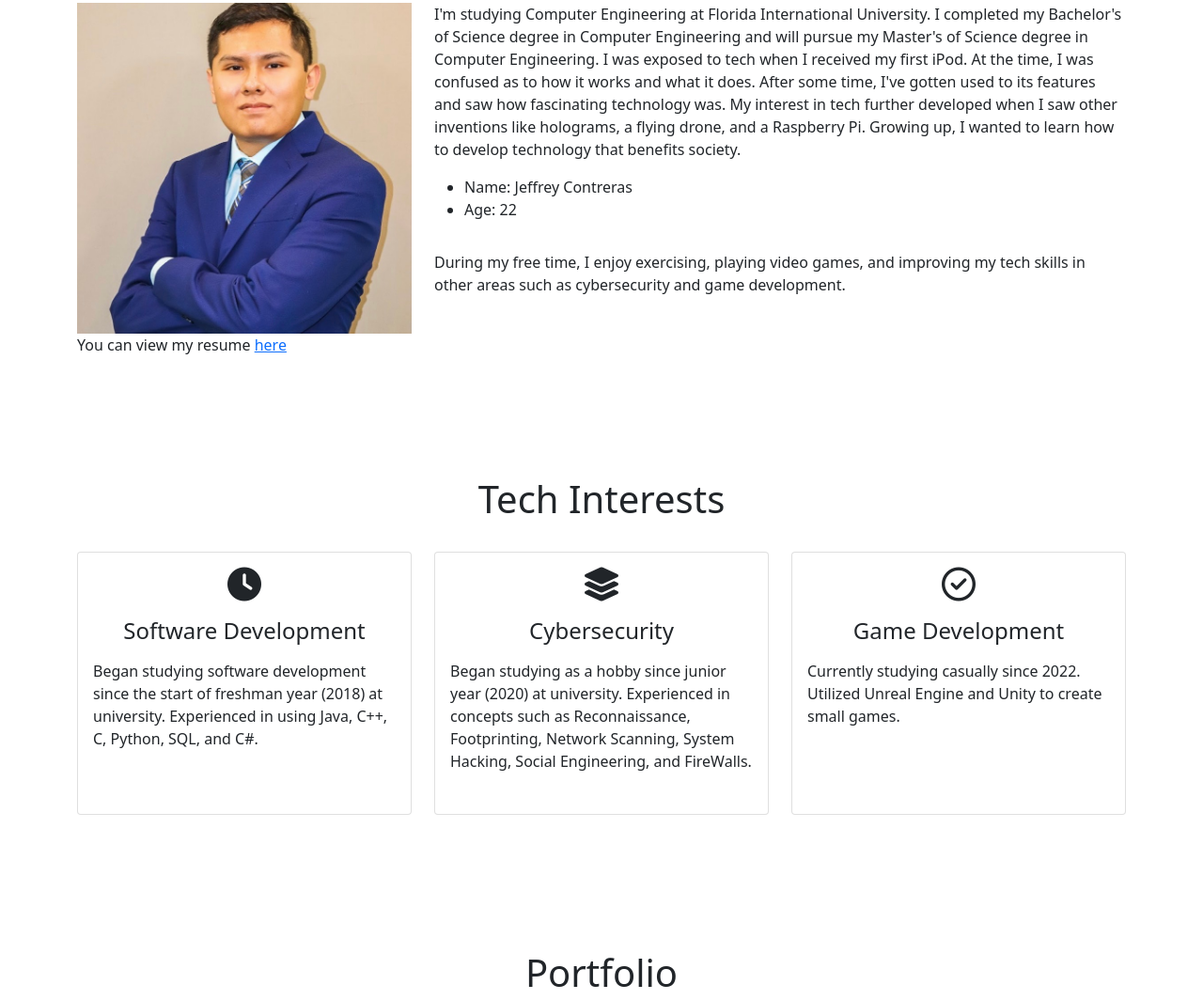
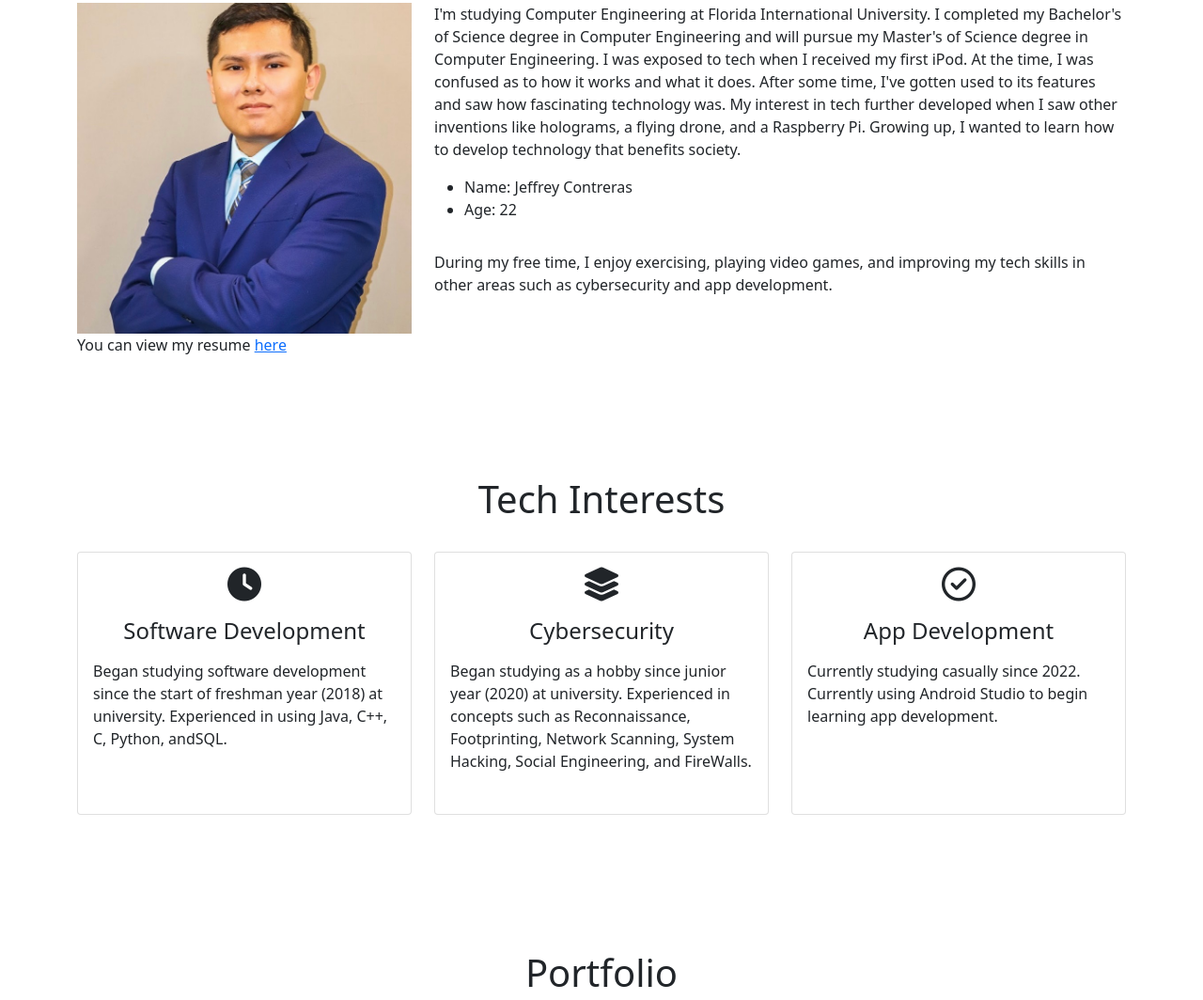
Before and after one commit to Jeffrey-JC/Jeffrey-JC.github.io, a plain HTML site: page index.html in a window 1280 px wide. Shown: the part 1045-2109 px from the top of the page at 94% size. Drawn offline with nearby package versions, Linux system fonts and the light colour scheme; a script that the page names is missing.

Commit message:
Update index.html

```diff
--- a/index.html
+++ b/index.html
@@ -91,7 +91,7 @@
           </div>
           <div class="row mt-3">
             <p>During my free time, I enjoy exercising, playing video games, and improving my tech skills in other areas such as
-              cybersecurity and game development.
+              cybersecurity and app development.
             </p>
           </div>
         </div>
@@ -110,7 +110,7 @@
               <i class="fas servicesIcon fa-clock"></i>
               <h4 class="card-title mt-3">Software Development</h4>
               <p class="card-text mt-3">Began studying software development since the start of freshman year (2018) at university.
-                Experienced in using Java, C++, C, Python, SQL, and C#.
+                Experienced in using Java, C++, C, Python, andSQL.
               </p>
             </div>
           </div>
@@ -132,9 +132,9 @@
           <div class="card servicesText">
             <div class="card-body">
               <i class='far servicesIcon fa-check-circle'></i>
-              <h4 class="card-title mt-3">Game Development</h4>
-              <p class="card-text mt-3">Currently studying casually since 2022. Utilized Unreal Engine and Unity to create
-                small games.
+              <h4 class="card-title mt-3">App Development</h4>
+              <p class="card-text mt-3">Currently studying casually since 2022. Currently using Android Studio to begin
+                learning app development.
               </p>
             </div>
           </div>
```
